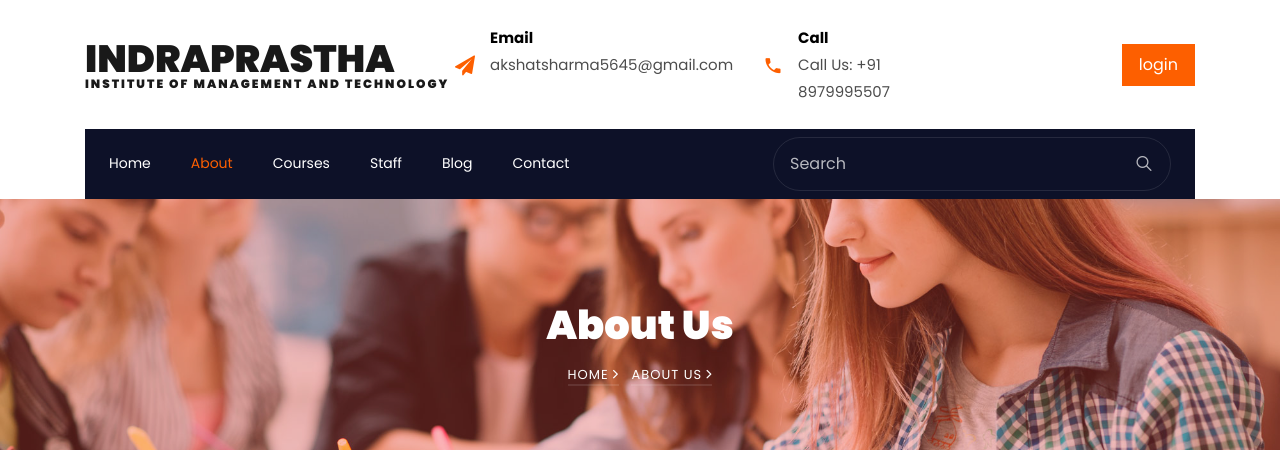
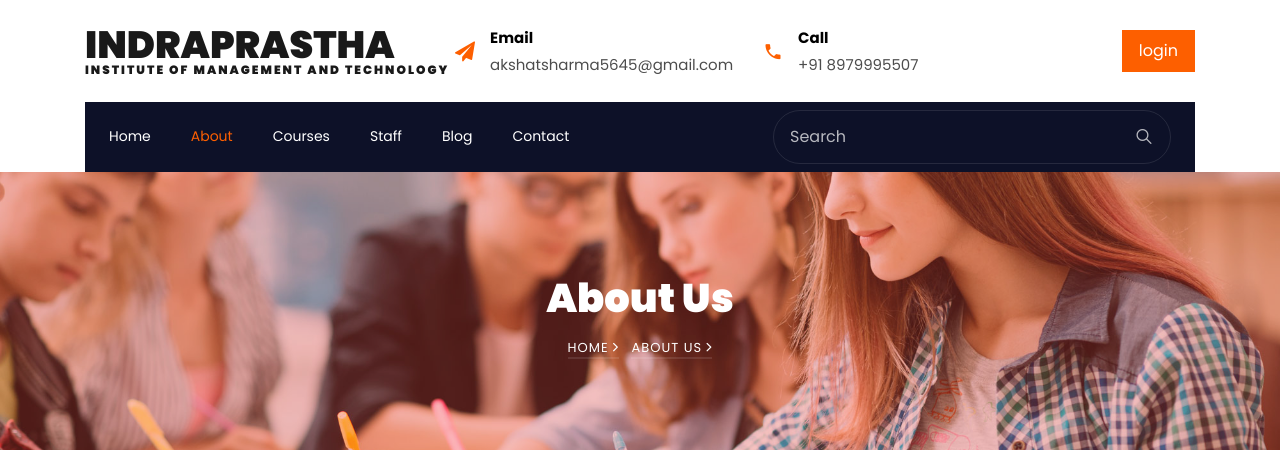
Before and after one commit to Akshattermux/IIMT-college-webs, a plain HTML site: page about.html in a window 1280 px wide. Shown: the top 450 px of the page. Drawn offline with Linux system fonts and the light colour scheme; some packages are replaced by stand-ins of ours; no server answers; files whose address does not match are found by name.

Commit message:
about.html

```diff
--- a/about.html
+++ b/about.html
@@ -42,7 +42,7 @@
 					    	<div class="icon d-flex justify-content-center align-items-center"><span class="icon-phone2"></span></div>
 						    <div class="text">
 						    	<span>Call</span>
-						    	<span>Call Us: +91 8979995507</span>
+						    	<span>+91 8979995507</span>
 						    </div>
 					    </div>
 					    <div class="col-md topper d-flex align-items-center justify-content-end">
```
